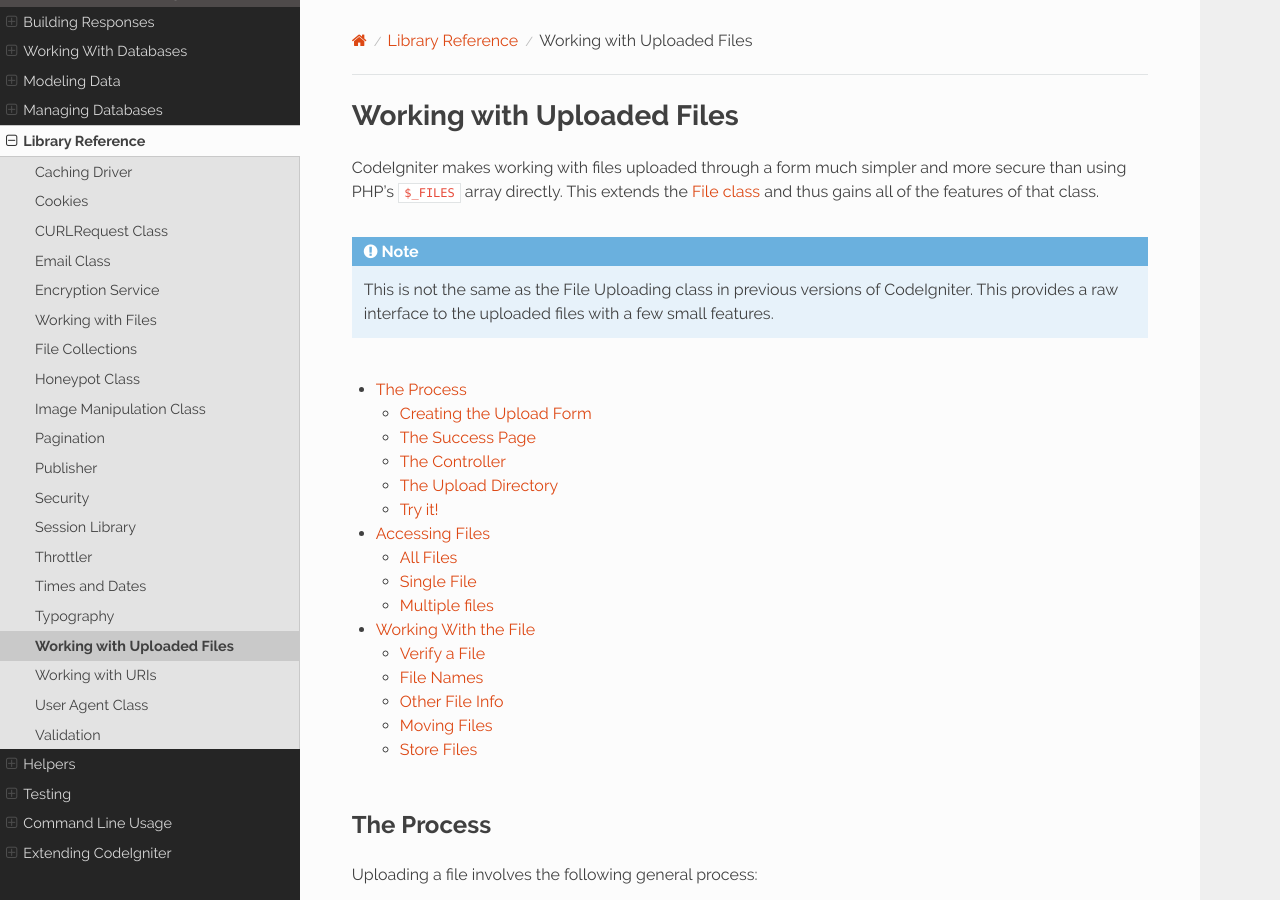
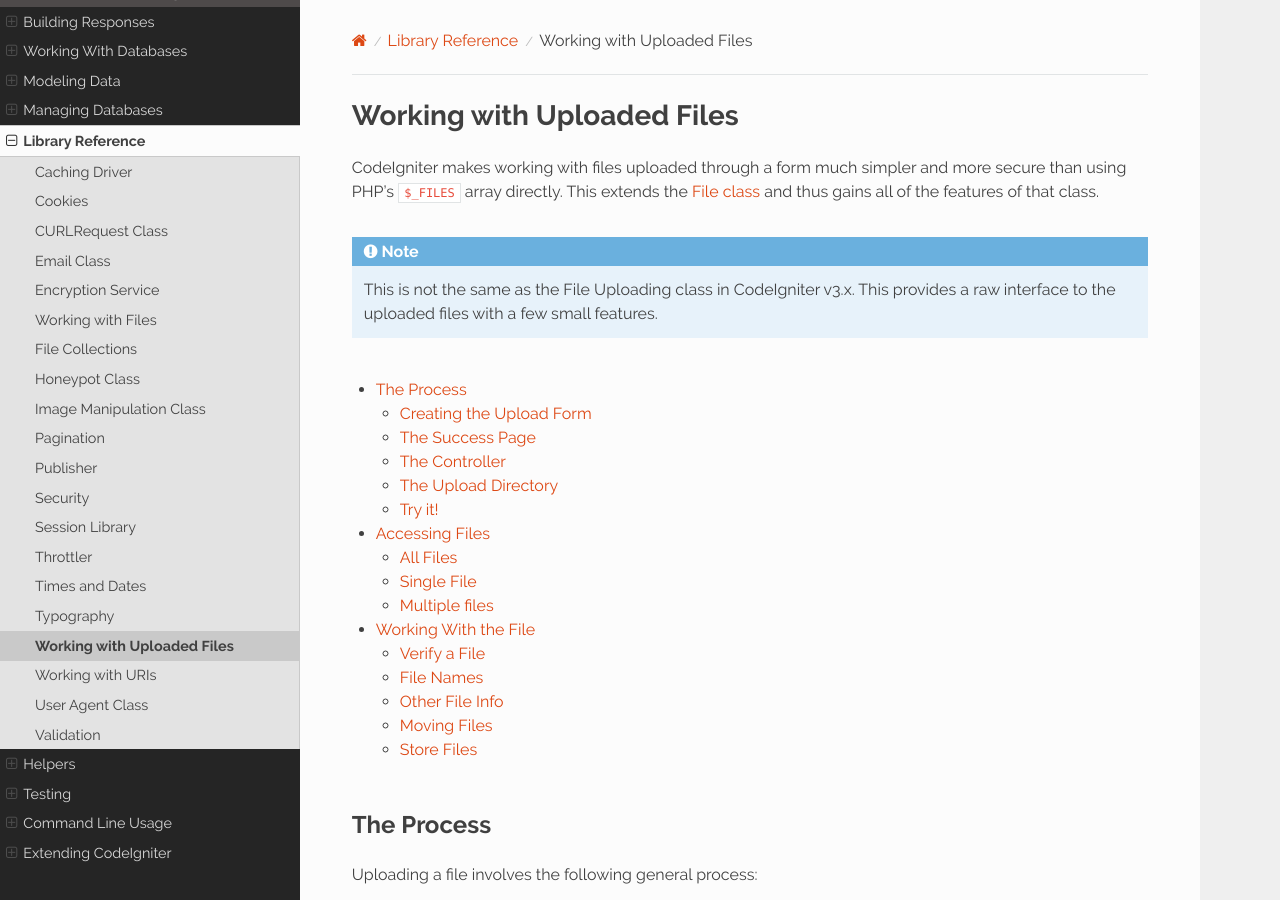
Before and after one commit to NEKOGET/ci4_user_guide_src, a Sphinx documentation site: the page built from source/libraries/uploaded_files.rst, in a window 1280 px wide and 900 px high. Built offline with Sphinx 7.4.7 and the Read the Docs theme 2.0.0, drawn with Linux system fonts in a browser that asks for light colours.

Commit message:
docs: change "previous version" to a specific version

```diff
--- a/source/libraries/sessions.rst
+++ b/source/libraries/sessions.rst
@@ -69,7 +69,7 @@ Unless you're developing a website with heavy AJAX usage, you can skip this
 section. If you are, however, and if you're experiencing performance
 issues, then this note is exactly what you're looking for.
 
-Sessions in previous versions of CodeIgniter didn't implement locking,
+Sessions in CodeIgniter v2.x didn't implement locking,
 which meant that two HTTP requests using the same session could run exactly
 at the same time. To use a more appropriate technical term - requests were
 non-blocking.
--- a/source/libraries/uploaded_files.rst
+++ b/source/libraries/uploaded_files.rst
@@ -5,7 +5,7 @@ Working with Uploaded Files
 CodeIgniter makes working with files uploaded through a form much simpler and more secure than using PHP's ``$_FILES``
 array directly. This extends the :doc:`File class </libraries/files>` and thus gains all of the features of that class.
 
-.. note:: This is not the same as the File Uploading class in previous versions of CodeIgniter. This provides a raw
+.. note:: This is not the same as the File Uploading class in CodeIgniter v3.x. This provides a raw
     interface to the uploaded files with a few small features.
 
 .. contents::
```
